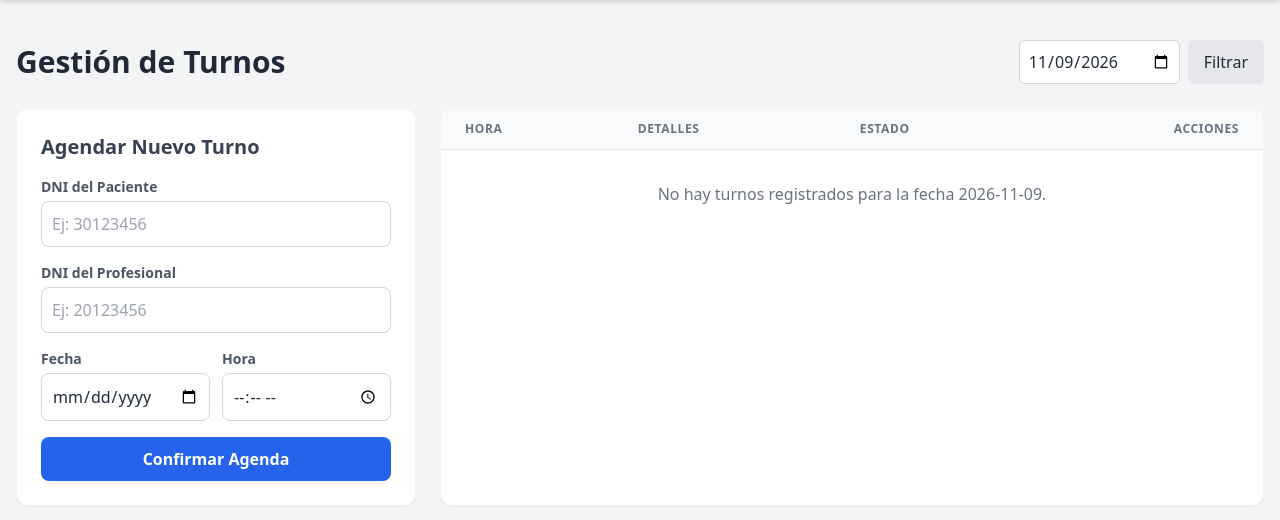
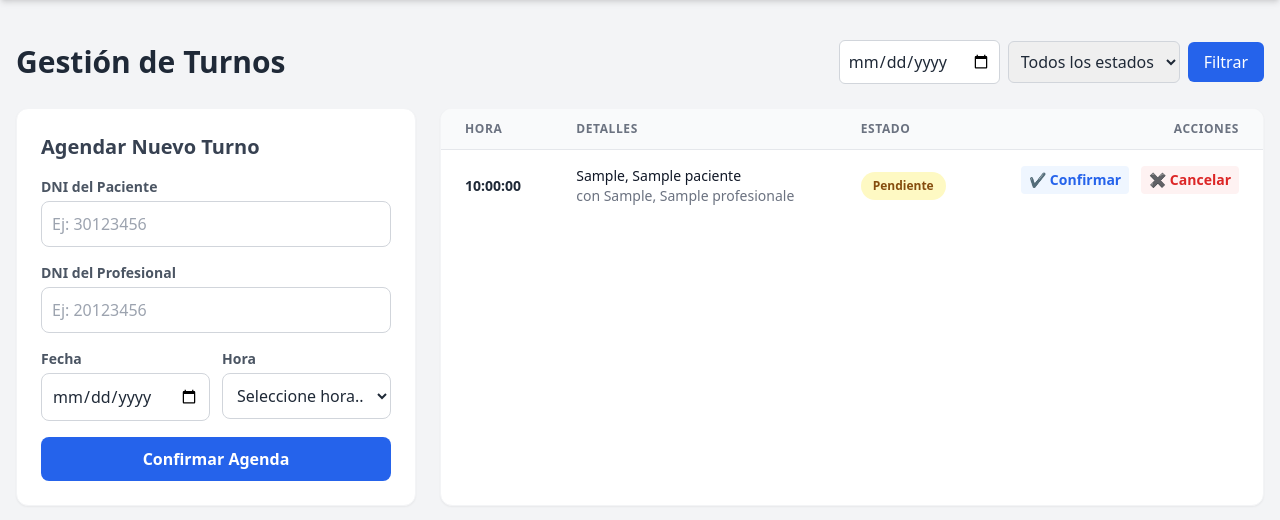
Before and after one commit to Pablo-22n/Gestor-de-turnos, a Flask app: page /turnos in a window 1280 px wide. Shown: the part 52-572 px from the top of the page. Run offline with Flask 3, Linux system fonts and the light colour scheme; the visitor is signed in with stand-in values (Sample User, id 1); tables that the repository leaves empty hold one stand-in row (values such as "Sample post"); some libraries are stand-ins or nearby versions.

Commit message:
Version mejorada con filtros, estados y validaciones

```diff
--- a/datos/turno_dao.py
+++ b/datos/turno_dao.py
@@ -50,12 +50,13 @@ class TurnoDAO:
      conn = conectar() #Establece la conexion con la DB
      try:
          cur = conn.cursor(dictionary=True)
+#Devuelve los turnos de un profesional segun fecha y hora para verificar si esta ocupado
          cur.execute("""
              SELECT id FROM turnos
              WHERE profesional_id = %s
                AND fecha = %s
                AND hora = %s
-               AND estado NOT IN ('cancelado', 'ausente')
+               AND estado <> 'cancelado'
          """, (profesional_id, fecha, hora))
          return cur.fetchall()
      finally:
@@ -109,28 +110,43 @@ class TurnoDAO:
             conn.close()
 
 #----------------------------------------------------------------------------
-#Devuelve la lista de turnos para la fecha pasada como parametro
-    def listar_por_fecha(self, fecha):
+    # Devuelve la lista de turnos. Si no se pasa fecha, trae todos los turnos.
+
+    def listar_por_fecha(self, fecha=None, estado=None):
 
         conn = conectar()
         try:
             cur = conn.cursor(dictionary=True)
-            cur.execute("""
+
+            sql = """
                 SELECT t.id, t.fecha, t.hora, t.estado,
                        CONCAT(p.apellido, ', ', p.nombre) AS paciente,
                        CONCAT(pr.apellido, ', ', pr.nombre) AS profesional
                 FROM turnos t
                 JOIN pacientes p ON p.id = t.paciente_id
                 JOIN profesionales pr ON pr.id = t.profesional_id
-                WHERE t.fecha = %s AND t.estado <> 'cancelado'
-                ORDER BY t.hora
-            """, (fecha,))
-        # Devuelve la lista completa con todos los turnos del día.
+                WHERE 1=1
+            """
+
+            # Armamos los filtros dinámicamente
+            params = []
+            if fecha is not None:
+                sql += " AND t.fecha = %s"
+                params.append(fecha)
+
+            if estado is not None and estado != "":
+                sql += " AND t.estado = %s"
+                params.append(estado)
+
+            sql += " ORDER BY t.fecha, t.hora"
+
+            cur.execute(sql, tuple(params))
+
+            # Devuelve la lista completa con todos los turnos.
             return cur.fetchall()
         finally:
             cur.close()
             conn.close()
-
 #----------------------------------------------------------------------------
 #Devuelve todos los turnos pertenecientes a un paciente especifico
     def listar_por_paciente(self, paciente_id):
--- a/logica/gestor_turnos.py
+++ b/logica/gestor_turnos.py
@@ -63,15 +63,16 @@ class GestorTurnos:
 
 #----------------------------------------------------------------------------
     def baja_paciente(self, dni):
+        # 1. Verifica que el paciente exista
+        if not self.paciente_dao.buscar_por_dni(dni):
+            raise TurnoNoEncontradoError(f"Paciente con DNI {dni} no existe")
 
-        #Invoca la función de paciente para verificar por ID.
-        # Si el paciente no existe, frena el flujo.
-        if not self.paciente_dao.buscar_por_dni(dni):
-            raise TurnoNoEncontradoError(f"Paciente con id {dni} no existe")
-
-        # 2. Si el paciente existe, lo elimina
-        else:
+        # 2. Intenta eliminarlo (capturando el error de la base de datos)
+        try:
             self.paciente_dao.eliminar(dni)
+        except Exception:
+            raise DatosInvalidosError(
+                "No se puede eliminar el paciente: tiene turnos asociados")
 
     def listar_pacientes(self):
         return self.paciente_dao.listar()
@@ -114,13 +115,12 @@ class GestorTurnos:
 #----------------------------------------------------------------------------
 #Elimina un profesional
     def baja_profesional(self, dni):
+        # 1. Verifica que el profesional exista
+        if not self.profesional_dao.buscar_por_dni(dni):
+            raise TurnoNoEncontradoError(f"Profesional con DNI {dni} no existe")
 
-    #valida que el profesional exista
-        if not self.profesional_dao.buscar_por_dni(dni):
-            raise TurnoNoEncontradoError(f"Profesional con dni {dni} no existe")
-
+        # 2. Intenta eliminarlo (capturando el error de la base de datos)
         try:
-    #Invoca al metodo de la clase profesional para eliminar al profesional por dni
             self.profesional_dao.eliminar(dni)
         except Exception:
             raise DatosInvalidosError(
@@ -238,8 +238,8 @@ class GestorTurnos:
         self.turno_dao.reprogramar(id_turno, nueva_fecha, nueva_hora)
 
 #----------------------------------------------------------------------------
-    def turnos_por_fecha(self, fecha):
-        return self.turno_dao.listar_por_fecha(fecha)
+    def turnos_por_fecha(self, fecha=None, estado=None):
+        return self.turno_dao.listar_por_fecha(fecha, estado)
 
 # Devuelve la lista de turnos asociados a un paciente específico
     def turnos_de_paciente(self, dni_paciente):
--- a/presentacion/web/app.py
+++ b/presentacion/web/app.py
@@ -146,14 +146,25 @@ def create_app():
     @app.route("/turnos")
     @requiere_login
     def turnos():
-        fecha_str = request.args.get("fecha", date.today().isoformat())
-        try:
-            fecha = date.fromisoformat(fecha_str)
-        except ValueError:
-            fecha = date.today()
+        fecha_str = request.args.get("fecha", "")
+        estado_str = request.args.get("estado", "")  # <-- NUEVO: Leemos el estado
 
-        lista = gestor.turnos_por_fecha(fecha)
-        return render_template("turnos.html", turnos=lista, fecha=fecha)
+        # Procesamos la fecha
+        if fecha_str and fecha_str != "None" and fecha_str.strip() != "":
+            try:
+                fecha = date.fromisoformat(fecha_str)
+            except ValueError:
+                fecha = None
+        else:
+            fecha = None
+
+        # Le pasamos la fecha y el estado al gestor
+        lista = gestor.turnos_por_fecha(fecha, estado_str)
+
+        # Le pasamos el estado a la plantilla para que sepa cuál opción dejar seleccionada
+        return render_template("turnos.html", turnos=lista, fecha=fecha, estado_actual=estado_str)
+
+
 
     @app.route("/turnos/nuevo", methods=["POST"])
     @requiere_login
--- a/presentacion/web/templates/turnos.html
+++ b/presentacion/web/templates/turnos.html
@@ -4,12 +4,18 @@
 <div class="flex flex-col md:flex-row justify-between items-center mb-6 gap-4">
     <h1 class="text-3xl font-bold text-gray-800">Gestión de Turnos</h1>
 
-    <!-- Filtro por fecha -->
-    <form action="{{ url_for('turnos') }}" method="GET" class="flex gap-2">
-        <input type="date" name="fecha" value="{{ fecha }}"
-            class="border border-gray-300 rounded-md p-2 focus:ring-blue-500 focus:border-blue-500">
-        <button type="submit"
-            class="bg-gray-200 px-4 py-2 rounded-md hover:bg-gray-300 transition font-medium">Filtrar</button>
+       <!-- Filtro por fecha y estado -->
+    <form action="{{ url_for('turnos') }}" method="GET" class="flex gap-2 items-center">
+        <input type="date" name="fecha" value="{{ fecha if fecha else '' }}" class="border border-gray-300 rounded-md p-2 focus:ring-blue-500 focus:border-blue-500">
+
+        <select name="estado" class="border border-gray-300 rounded-md p-2 focus:ring-blue-500 focus:border-blue-500">
+            <option value="">Todos los estados</option>
+            <option value="pendiente" {% if estado_actual == 'pendiente' %}selected{% endif %}>Pendientes</option>
+            <option value="confirmado" {% if estado_actual == 'confirmado' %}selected{% endif %}>Confirmados</option>
+            <option value="cancelado" {% if estado_actual == 'cancelado' %}selected{% endif %}>Cancelados</option>
+        </select>
+
+        <button type="submit" class="bg-blue-600 text-white px-4 py-2 rounded-md hover:bg-blue-700 transition font-medium">Filtrar</button>
     </form>
 </div>
 
@@ -29,6 +35,7 @@
                 <input type="text" name="dni_profesional" required placeholder="Ej: 20123456"
                     class="w-full border border-gray-300 rounded-lg p-2.5 mt-1 focus:ring-2 focus:ring-blue-500">
             </div>
+            <!-- INTERVALO DE HORAS-->
            <div class="flex gap-3">
     <div class="w-1/2">
         <label class="block text-sm font-semibold text-gray-600">Fecha</label>
@@ -37,8 +44,30 @@
     </div>
     <div class="w-1/2">
         <label class="block text-sm font-semibold text-gray-600">Hora</label>
-                    <input type="time" name="hora" required
-                        class="w-full border border-gray-300 rounded-lg p-2.5 mt-1 focus:ring-2 focus:ring-blue-500">
+        <select name="hora" required class="w-full border border-gray-300 rounded-lg p-2.5 mt-1 focus:ring-2 focus:ring-blue-500 bg-white">
+            <option value="">Seleccione hora...</option>
+            <option value="08:00">08:00 hs</option>
+            <option value="08:30">08:30 hs</option>
+            <option value="09:00">09:00 hs</option>
+            <option value="09:30">09:30 hs</option>
+            <option value="10:00">10:00 hs</option>
+            <option value="10:30">10:30 hs</option>
+            <option value="11:00">11:00 hs</option>
+            <option value="11:30">11:30 hs</option>
+            <option value="12:00">12:00 hs</option>
+            <option value="12:30">12:30 hs</option>
+            <option value="13:00">13:00 hs</option>
+            <option value="13:30">13:30 hs</option>
+            <option value="14:00">14:00 hs</option>
+            <option value="14:30">14:30 hs</option>
+            <option value="15:00">15:00 hs</option>
+            <option value="15:30">15:30 hs</option>
+            <option value="16:00">16:00 hs</option>
+            <option value="16:30">16:30 hs</option>
+            <option value="17:00">17:00 hs</option>
+            <option value="17:30">17:30 hs</option>
+            <option value="18:00">18:00 hs</option>
+        </select>
     </div>
 </div>
             <button type="submit"
@@ -51,6 +80,7 @@
     <!-- Lista de Turnos -->
     <div class="lg:col-span-2 bg-white rounded-xl shadow-sm border border-gray-100 overflow-hidden">
         <div class="overflow-x-auto">
+
             <table class="min-w-full divide-y divide-gray-200">
                 <thead class="bg-gray-50">
                     <tr>
@@ -79,24 +109,13 @@
                         <td class="px-6 py-4 whitespace-nowrap">
                             <!-- Badges dinámicos según el ENUM de la base de datos -->
                             {% if turno.estado == 'pendiente' %}
-                            <span
-                                class="px-3 py-1 inline-flex text-xs leading-5 font-semibold rounded-full bg-yellow-100 text-yellow-800">Pendiente</span>
+                            <span class="px-3 py-1 inline-flex text-xs leading-5 font-semibold rounded-full bg-yellow-100 text-yellow-800">Pendiente</span>
                             {% elif turno.estado == 'confirmado' %}
-                            <span
-                                class="px-3 py-1 inline-flex text-xs leading-5 font-semibold rounded-full bg-blue-100 text-blue-800">Confirmado</span>
-                            {% elif turno.estado == 'atendido' %}
-                            <span
-                                class="px-3 py-1 inline-flex text-xs leading-5 font-semibold rounded-full bg-green-100 text-green-800">Atendido</span>
-                            {% elif turno.estado == 'ausente' %}
-                            <span
-                                class="px-3 py-1 inline-flex text-xs leading-5 font-semibold rounded-full bg-purple-100 text-purple-800">Ausente</span>
+                            <span class="px-3 py-1 inline-flex text-xs leading-5 font-semibold rounded-full bg-blue-100 text-blue-800">Confirmado</span>
                             {% elif turno.estado == 'cancelado' %}
-                            <span
-                                class="px-3 py-1 inline-flex text-xs leading-5 font-semibold rounded-full bg-red-100 text-red-800">Cancelado</span>
+                            <span class="px-3 py-1 inline-flex text-xs leading-5 font-semibold rounded-full bg-red-100 text-red-800">Cancelado</span>
                             {% else %}
-                            <span
-                                class="px-3 py-1 inline-flex text-xs leading-5 font-semibold rounded-full bg-gray-100 text-gray-800">{{
-                                turno.estado }}</span>
+                            <span class="px-3 py-1 inline-flex text-xs leading-5 font-semibold rounded-full bg-gray-100 text-gray-800">{{ turno.estado }}</span>
                             {% endif %}
                         </td>
 
@@ -125,7 +144,7 @@
                     {% else %}
                     <tr>
                         <td colspan="4" class="px-6 py-8 text-center text-gray-500">
-                            No hay turnos registrados para la fecha {{ fecha }}.
+                            No hay turnos registrados.
                         </td>
                     </tr>
                     {% endfor %}
```
Also changed, not shown: config.py (+3 -10 lines). Lines whose indentation alone changed are shown as unchanged.
